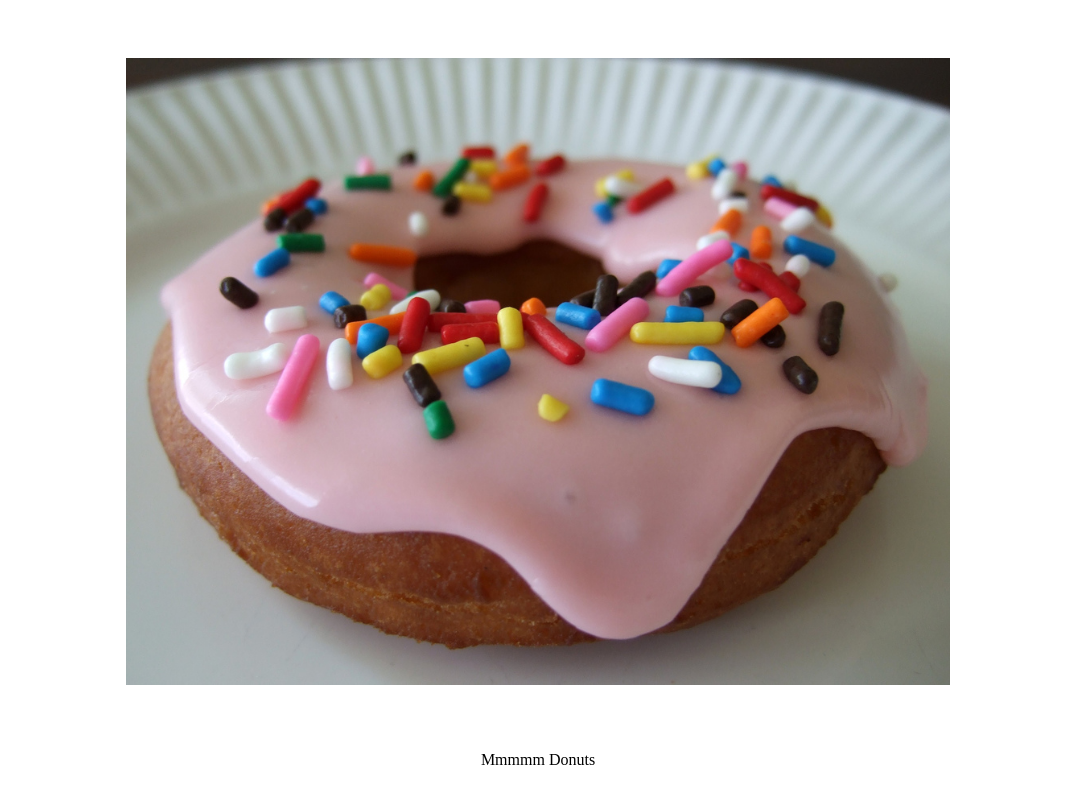
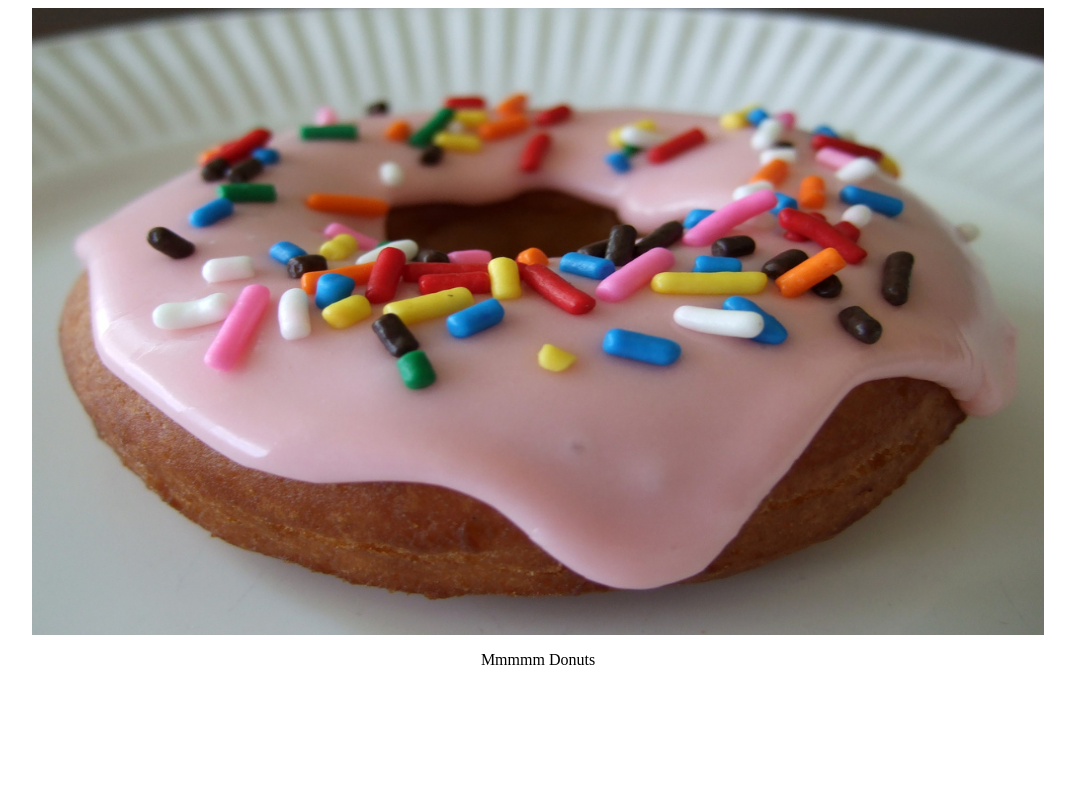
Before and after one commit to mahemoff/satiate, a plain HTML site: page index.html in a window 1280 px wide. Shown: the whole page, without its empty margins (102-1177 px from the left). Drawn offline with Linux system fonts and the light colour scheme.

Commit message:
improve layout

```diff
--- a/index.html
+++ b/index.html
@@ -1,7 +1,7 @@
 <html>
   <style>
     html { text-align: center; }
-    img { height: 80%; margin: 50px auto; }
+    img { width: 80%; max-height: 80%; margin: 5%% auto; }
   </style>
   <a href="http://www.flickr.com/photos/bochalla/460307409/sizes/l/in/photostream/"><img src="donut.jpg"></a>
   <p>Mmmmm Donuts</p>
```
